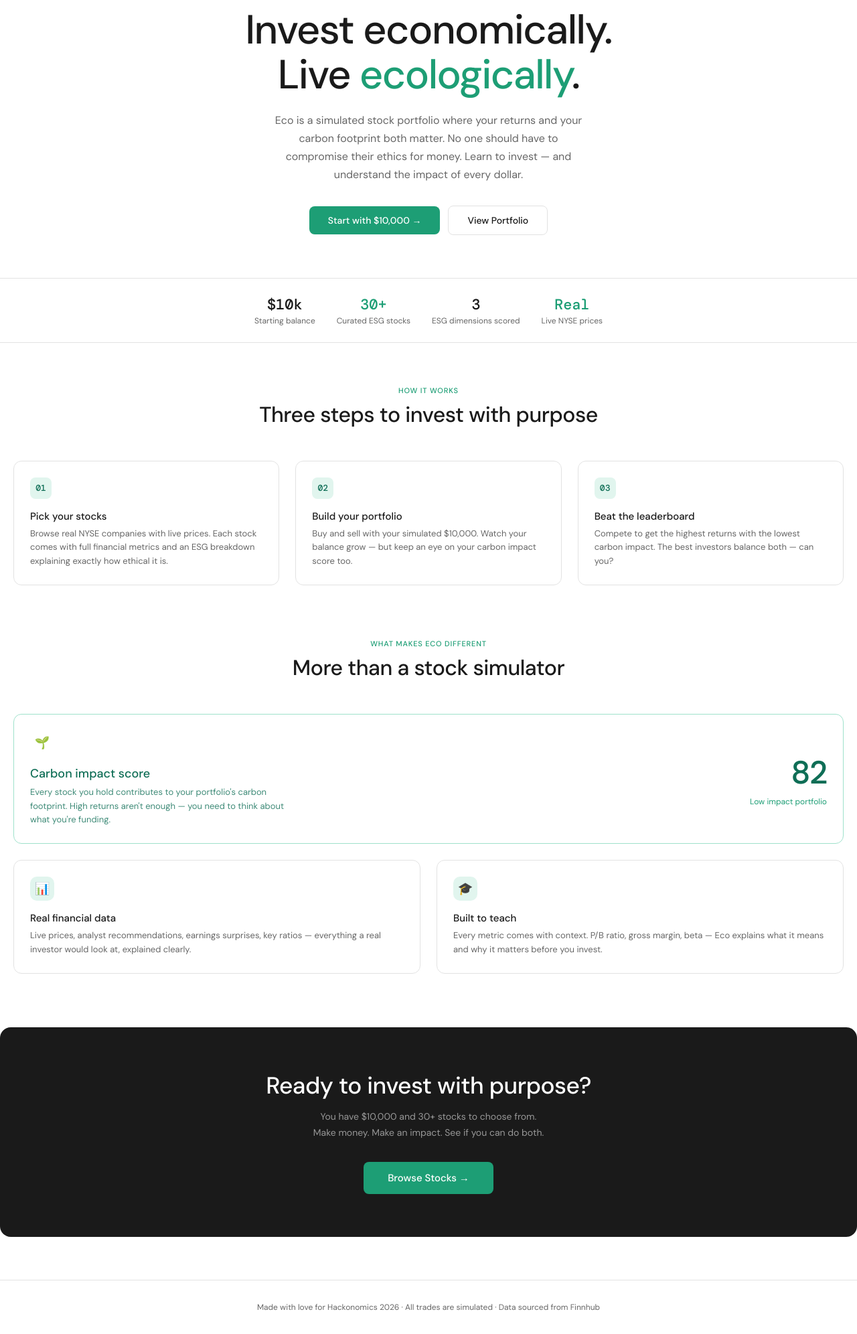
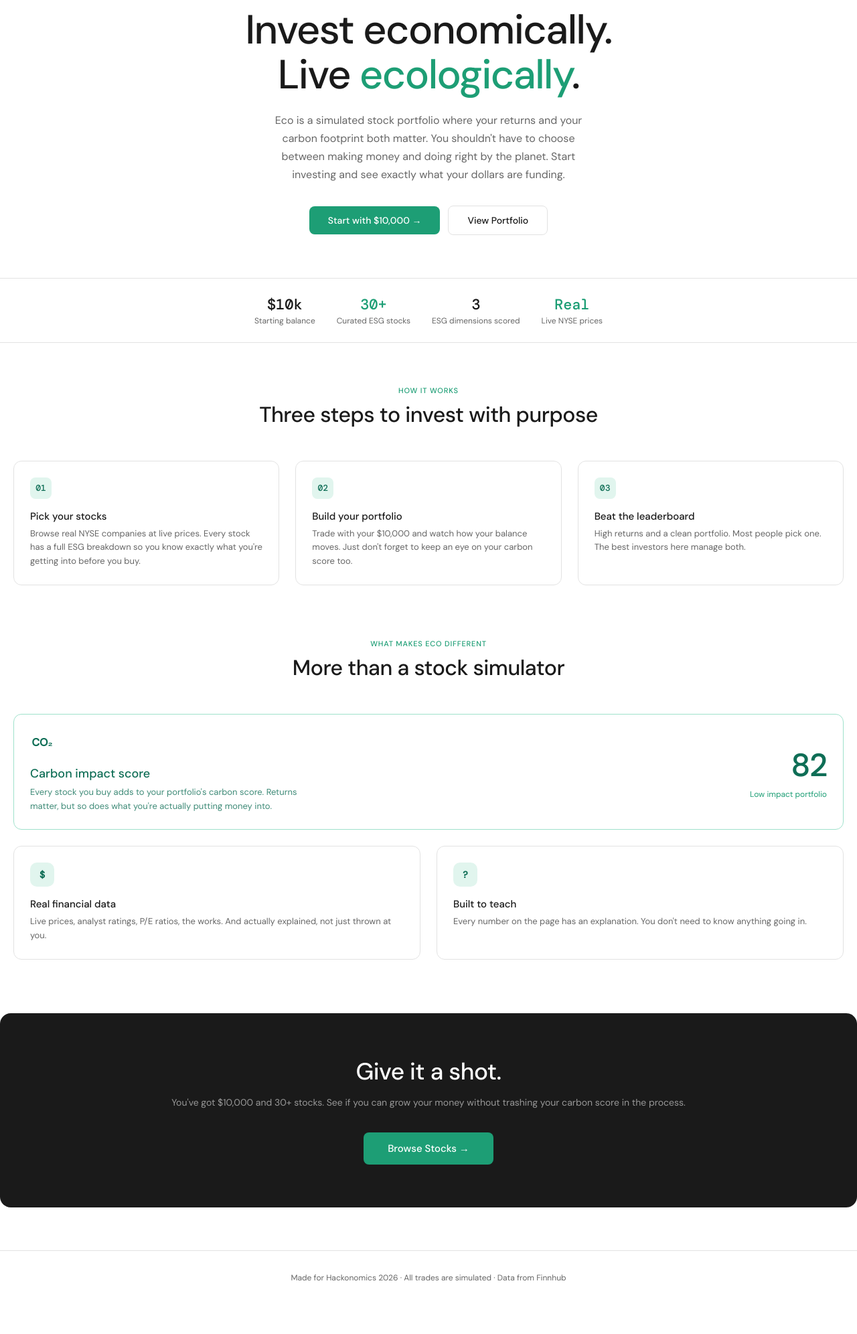
Before and after one commit to nebeux/eco, a Flask app: page / in a window 1280 px wide. Shown: the part 178-2170 px from the top of the page at 67% size. After the commit the page ends 2091 px from the top, so only its background shows below. Run offline with Flask 3, Linux system fonts and the light colour scheme.

Commit message:
Update index.html

```diff
--- a/templates/index.html
+++ b/templates/index.html
@@ -67,7 +67,7 @@
   .btn-primary:hover { background: var(--green-dark); }
   .btn-primary:active { transform: scale(0.98); }
   .btn-secondary {
-    background: white;
+    background: var(--card-bg);
     color: var(--text);
     border: 0.5px solid var(--border);
     padding: 12px 28px;
@@ -80,7 +80,7 @@
     transition: background 0.2s, border-color 0.2s, transform 0.1s;
     display: inline-block;
   }
-  .btn-secondary:hover { background: #f5f5f5; border-color: #ccc; }
+  .btn-secondary:hover { background: var(--bg-subtle); border-color: var(--muted); }
   .btn-secondary:active { transform: scale(0.98); }
 
   /* ── stats strip ── */
@@ -89,7 +89,7 @@
     justify-content: center;
     gap: 2rem;
     padding: 1.5rem 2rem;
-    background: white;
+    background: var(--card-bg);
     border-top: 0.5px solid var(--border);
     border-bottom: 0.5px solid var(--border);
     margin-bottom: 4rem;
@@ -99,7 +99,7 @@
   .stat-item .num { font-size: 22px; font-weight: 500; font-family: var(--mono); color: var(--text); }
   .stat-item .lbl { font-size: 12px; color: var(--muted); margin-top: 2px; }
 
-  /* ── how it works ── */
+  /* ── section labels ── */
   .section-title {
     font-size: 11px;
     font-weight: 500;
@@ -115,13 +115,8 @@
     color: var(--text);
     margin-bottom: 1rem;
   }
-  .section-sub {
-    font-size: 14px;
-    color: var(--muted);
-    line-height: 1.7;
-    max-width: 480px;
-  }
 
+  /* ── steps ── */
   .steps {
     display: grid;
     grid-template-columns: repeat(3, 1fr);
@@ -130,7 +125,7 @@
     animation: fadeUp 0.4s ease 0.1s both;
   }
   .step-card {
-    background: white;
+    background: var(--card-bg);
     border: 0.5px solid var(--border);
     border-radius: 12px;
     padding: 1.5rem;
@@ -148,7 +143,7 @@
     display: flex; align-items: center; justify-content: center;
     margin-bottom: 1rem;
   }
-  .step-card h3 { font-size: 15px; font-weight: 500; margin-bottom: 6px; }
+  .step-card h3 { font-size: 15px; font-weight: 500; margin-bottom: 6px; color: var(--text); }
   .step-card p { font-size: 13px; color: var(--muted); line-height: 1.6; }
 
   /* ── features ── */
@@ -160,7 +155,7 @@
     animation: fadeUp 0.4s ease 0.1s both;
   }
   .feature-card {
-    background: white;
+    background: var(--card-bg);
     border: 0.5px solid var(--border);
     border-radius: 12px;
     padding: 1.5rem;
@@ -182,10 +177,9 @@
     background: var(--green-light);
     display: flex; align-items: center; justify-content: center;
     margin-bottom: 1rem;
-    font-size: 18px;
   }
-  .feature-card.accent .feature-icon { background: white; }
-  .feature-card h3 { font-size: 15px; font-weight: 500; margin-bottom: 6px; }
+  .feature-card.accent .feature-icon { background: var(--card-bg); }
+  .feature-card h3 { font-size: 15px; font-weight: 500; margin-bottom: 6px; color: var(--text); }
   .feature-card p { font-size: 13px; color: var(--muted); line-height: 1.6; }
   .feature-card.accent h3 { color: var(--green-dark); font-size: 18px; }
   .feature-card.accent p { color: var(--green-dark); opacity: 0.8; max-width: 400px; }
@@ -208,7 +202,7 @@
     margin-bottom: 4rem;
     animation: fadeUp 0.4s ease 0.1s both;
   }
-  .cta-section h2 { font-size: clamp(1.5rem, 3vw, 2.2rem); font-weight: 500; color: white; letter-spacing: -0.5px; margin-bottom: 0.75rem; }
+  .cta-section h2 { font-size: clamp(1.5rem, 3vw, 2.2rem); font-weight: 500; color: var(--bg); letter-spacing: -0.5px; margin-bottom: 0.75rem; }
   .cta-section p { font-size: 14px; color: rgba(255,255,255,0.55); margin-bottom: 2rem; line-height: 1.7; }
   .cta-section .btn-primary { background: var(--green); font-size: 15px; padding: 14px 36px; }
   .cta-section .btn-primary:hover { background: #25c48f; }
@@ -228,9 +222,12 @@
 
 <!-- hero -->
 <div class="hero">
-  <div class="hero-tag"><div class="dot" style="width:5px;height:5px;border-radius:50%;background:var(--green);"></div>ESG · Financial Literacy · Impact</div>
+  <div class="hero-tag">
+    <div class="dot" style="width:5px;height:5px;border-radius:50%;background:var(--green);"></div>
+    ESG · Financial Literacy · Impact
+  </div>
   <h1>Invest economically.<br>Live <span>ecologically</span>.</h1>
-  <p>Eco is a simulated stock portfolio where your returns and your carbon footprint both matter. No one should have to compromise their ethics for money. Learn to invest — and understand the impact of every dollar.</p>
+  <p>Eco is a simulated stock portfolio where your returns and your carbon footprint both matter. You shouldn't have to choose between making money and doing right by the planet. Start investing and see exactly what your dollars are funding.</p>
   <div class="hero-actions">
     <a class="btn-primary">Start with $10,000 →</a>
     <a class="btn-secondary">View Portfolio</a>
@@ -244,7 +241,9 @@
   <div class="stat-item"><div class="num">3</div><div class="lbl">ESG dimensions scored</div></div>
   <div class="stat-item"><div class="num" style="color:var(--green);">Real</div><div class="lbl">Live NYSE prices</div></div>
 </div>
+
 <div class="full-stock-page">
+
   <!-- how it works -->
   <div style="text-align:center;margin-bottom:0.5rem;">
     <div class="section-title">How it works</div>
@@ -255,17 +254,17 @@
     <div class="step-card">
       <div class="step-num">01</div>
       <h3>Pick your stocks</h3>
-    <p>Browse real NYSE companies with live prices. Each stock comes with full financial metrics and an ESG breakdown explaining exactly how ethical it is.</p>
+      <p>Browse real NYSE companies at live prices. Every stock has a full ESG breakdown so you know exactly what you're getting into before you buy.</p>
     </div>
     <div class="step-card">
       <div class="step-num">02</div>
       <h3>Build your portfolio</h3>
-    <p>Buy and sell with your simulated $10,000. Watch your balance grow — but keep an eye on your carbon impact score too.</p>
+      <p>Trade with your $10,000 and watch how your balance moves. Just don't forget to keep an eye on your carbon score too.</p>
     </div>
     <div class="step-card">
       <div class="step-num">03</div>
       <h3>Beat the leaderboard</h3>
-    <p>Compete to get the highest returns with the lowest carbon impact. The best investors balance both — can you?</p>
+      <p>High returns and a clean portfolio. Most people pick one. The best investors here manage both.</p>
     </div>
   </div>
 
@@ -278,9 +277,9 @@
   <div class="features">
     <div class="feature-card accent">
       <div>
-      <div class="feature-icon">🌱</div>
+        <div class="feature-icon" style="font-size:16px;color:var(--green-dark);font-weight:600;">CO₂</div>
         <h3>Carbon impact score</h3>
-      <p>Every stock you hold contributes to your portfolio's carbon footprint. High returns aren't enough — you need to think about what you're funding.</p>
+        <p>Every stock you buy adds to your portfolio's carbon score. Returns matter, but so does what you're actually putting money into.</p>
       </div>
       <div class="carbon-score-display">
         <div class="big">82</div>
@@ -288,27 +287,29 @@
       </div>
     </div>
     <div class="feature-card">
-    <div class="feature-icon">📊</div>
+      <div class="feature-icon" style="font-size:14px;font-weight:700;color:var(--green-dark);">$</div>
       <h3>Real financial data</h3>
-    <p>Live prices, analyst recommendations, earnings surprises, key ratios — everything a real investor would look at, explained clearly.</p>
+      <p>Live prices, analyst ratings, P/E ratios, the works. And actually explained, not just thrown at you.</p>
     </div>
     <div class="feature-card">
-    <div class="feature-icon">🎓</div>
+      <div class="feature-icon" style="font-size:14px;font-weight:700;color:var(--green-dark);">?</div>
       <h3>Built to teach</h3>
-    <p>Every metric comes with context. P/B ratio, gross margin, beta — Eco explains what it means and why it matters before you invest.</p>
+      <p>Every number on the page has an explanation. You don't need to know anything going in.</p>
     </div>
   </div>
+
 </div>
+
 <!-- cta -->
 <div class="cta-section">
-  <h2>Ready to invest with purpose?</h2>
-  <p>You have $10,000 and 30+ stocks to choose from.<br>Make money. Make an impact. See if you can do both.</p>
+  <h2>Give it a shot.</h2>
+  <p>You've got $10,000 and 30+ stocks. See if you can grow your money without trashing your carbon score in the process.</p>
   <a class="btn-primary">Browse Stocks →</a>
 </div>
 
 <!-- footer -->
 <div class="footer">
-  Made with love for Hackonomics 2026 · All trades are simulated · Data sourced from Finnhub
+  Made for Hackonomics 2026 · All trades are simulated · Data from Finnhub
 </div>
 
 {% endblock %}
```
Lines whose indentation alone changed are shown as unchanged.
